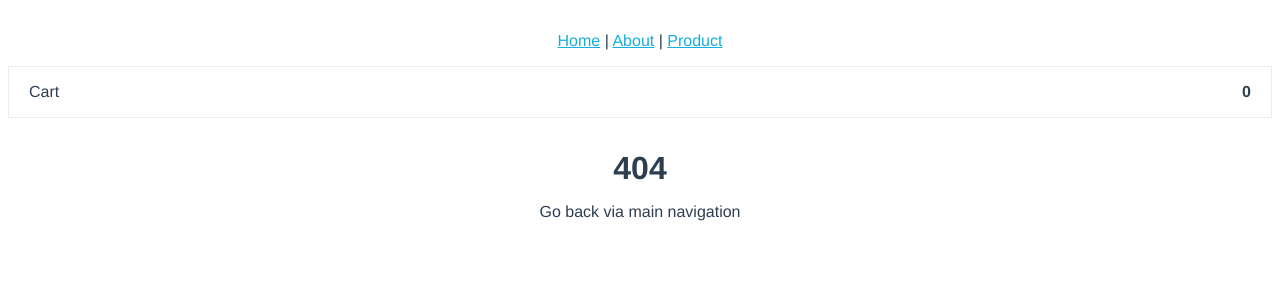
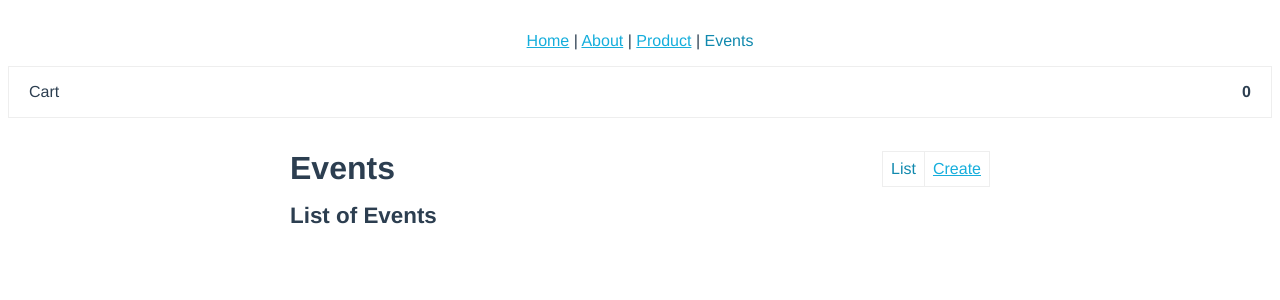
Before and after one commit to Igor-Maf/vue-mastery-socks, a Vue app: page /events/list in a window 1280 px wide. Before the commit this address had no page. Shown: the top 300 px of the page. Built offline with nearby package versions, Linux system fonts and the light colour scheme.

Commit message:
Create Events chapter and routing for it;

```diff
--- a/src/App.scss
+++ b/src/App.scss
@@ -7,9 +7,18 @@
   "scss/components/badge",
   "scss/components/form";
 
-.app,
+.app {
+  margin-top: 2em;
+}
+
 .content {
-  margin-top: 2em;
+  width: 700px;
+  margin: 2em auto;
+}
+
+.router-link-active {
+  color: darken($blue, 10);
+  text-decoration: none;
 }
 
 .cart {
--- a/src/App.vue
+++ b/src/App.vue
@@ -1,9 +1,10 @@
 <template>
   <div id="app" class="app">
     <nav class="h-text-center">
-      <router-link to="/">Home</router-link> |
+      <router-link to="/home">Home</router-link> |
       <router-link to="/about">About</router-link> |
-      <router-link to="/product">Product</router-link>
+      <router-link to="/product">Product</router-link> |
+      <router-link to="/events">Events</router-link>
     </nav>
 
     <div class="cart" :class="{'cart--has-product': cart > 0}">
--- a/src/router.js
+++ b/src/router.js
@@ -1,7 +1,10 @@
 import Vue from 'vue'
 import Router from 'vue-router'
+
 import Home from './views/Home'
 import NotFound from './views/404'
+
+import { EVENTS_ROUTES } from './views/events/routes';
 
 Vue.use(Router);
 
@@ -10,13 +13,15 @@ export default new Router({
   base: process.env.BASE_URL,
   routes: [
     {
-      path: '/',
-      name: 'home',
+      path: '',
+      redirect: '/home'
+    },
+    {
+      path: '/home',
       component: Home
     },
     {
       path: '/about',
-      name: 'about',
       // route level code-splitting
       // this generates a separate chunk (about.[hash].js) for this route
       // which is lazy-loaded when the route is visited.
@@ -24,12 +29,12 @@ export default new Router({
     },
     {
       path: '/product',
-      name: 'product',
       component: () => import(/* webpackChunkName: "product" */ './views/product/Product.vue')
     },
     {
       path: '*',
       component: NotFound
-    }
+    },
+    EVENTS_ROUTES
   ]
 })
--- a/src/scss/_helpers.scss
+++ b/src/scss/_helpers.scss
@@ -5,6 +5,10 @@
 
 .h-text-center {
   text-align: center;
+}
+
+.h-text-right {
+  text-align: right;
 }
 
 .h-text-secondary {
--- /dev/null
+++ b/src/views/events/Events.scss
@@ -0,0 +1,33 @@
+@import "../../scss/variables", "../../scss/extends", "../../scss/helpers";
+
+.events {
+  h1 {
+    margin-bottom: 0;
+  }
+
+  &__header {
+    display: flex;
+    justify-content: space-between;
+    align-items: center;
+    margin-bottom: 1em;
+  }
+
+  &__menu {
+    @extend .h-list-unstyled, %based-border;
+
+    margin: {
+      top: 0;
+      bottom: 0;
+    };
+
+    li {
+      @extend %sm-padding;
+
+      display: inline-block;
+
+      &:not(:last-child) {
+        border-right: 1px solid $light-grey;
+      }
+    }
+  }
+}
--- /dev/null
+++ b/src/views/events/Events.vue
@@ -0,0 +1,20 @@
+<template>
+    <div class="content">
+        <section class="events">
+            <header class="events__header">
+                <h1>Events</h1>
+
+                <nav>
+                    <ul class="events__menu">
+                        <li><router-link to="/events/list">List</router-link></li>
+                        <li><router-link to="/events/create">Create</router-link></li>
+                    </ul>
+                </nav>
+            </header>
+
+            <router-view />
+        </section>
+    </div>
+</template>
+
+<style src="./Events.scss" lang="scss" scoped></style>
--- /dev/null
+++ b/src/views/events/routes.js
@@ -0,0 +1,33 @@
+import Events from './Events';
+import EventsList from './views/EventsList';
+import Event from './views/Event';
+import EventForm from './views/EventForm';
+
+export const EVENTS_ROUTES = {
+    path: '/events',
+    name: 'events',
+    component: Events,
+    children: [
+        {
+            path: '',
+            redirect: {
+                name: 'list'
+            }
+        },
+        {
+            path: 'list',
+            name: 'list',
+            component: EventsList
+        },
+        {
+            path: 'create',
+            component: EventForm
+        },
+        {
+            path: ':id',
+            name: 'event',
+            component: Event,
+            props: true
+        }
+    ]
+};
--- /dev/null
+++ b/src/views/events/views/Event.vue
@@ -0,0 +1,13 @@
+<template>
+    <div>
+        <h2>Event #{{ id }}</h2>
+    </div>
+</template>
+
+<script>
+    export default {
+        props: {
+            id: String
+        }
+    }
+</script>
--- /dev/null
+++ b/src/views/events/views/EventForm.vue
@@ -0,0 +1,5 @@
+<template>
+    <div>
+        <h2>Create Event</h2>
+    </div>
+</template>
--- /dev/null
+++ b/src/views/events/views/EventsList.vue
@@ -0,0 +1,5 @@
+<template>
+    <div>
+        <h2>List of Events</h2>
+    </div>
+</template>
--- a/src/views/product/Product.scss
+++ b/src/views/product/Product.scss
@@ -1,9 +1,6 @@
 @import "../../scss/variables", "../../scss/extends";
 
 .product {
-  width: 700px;
-  margin: 0 auto;
-
   &__content {
     display: flex;
     align-items: flex-start;
```
